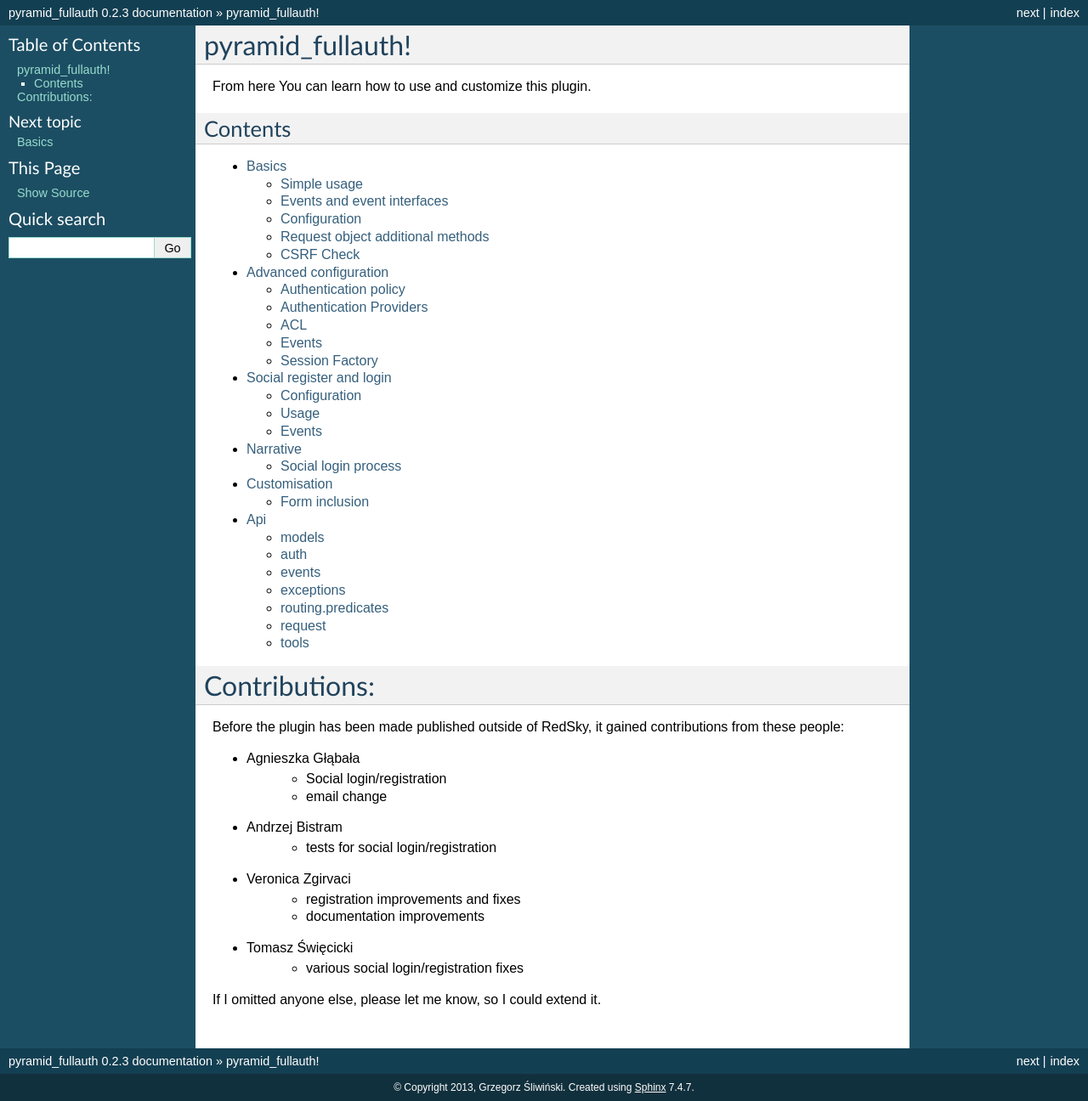
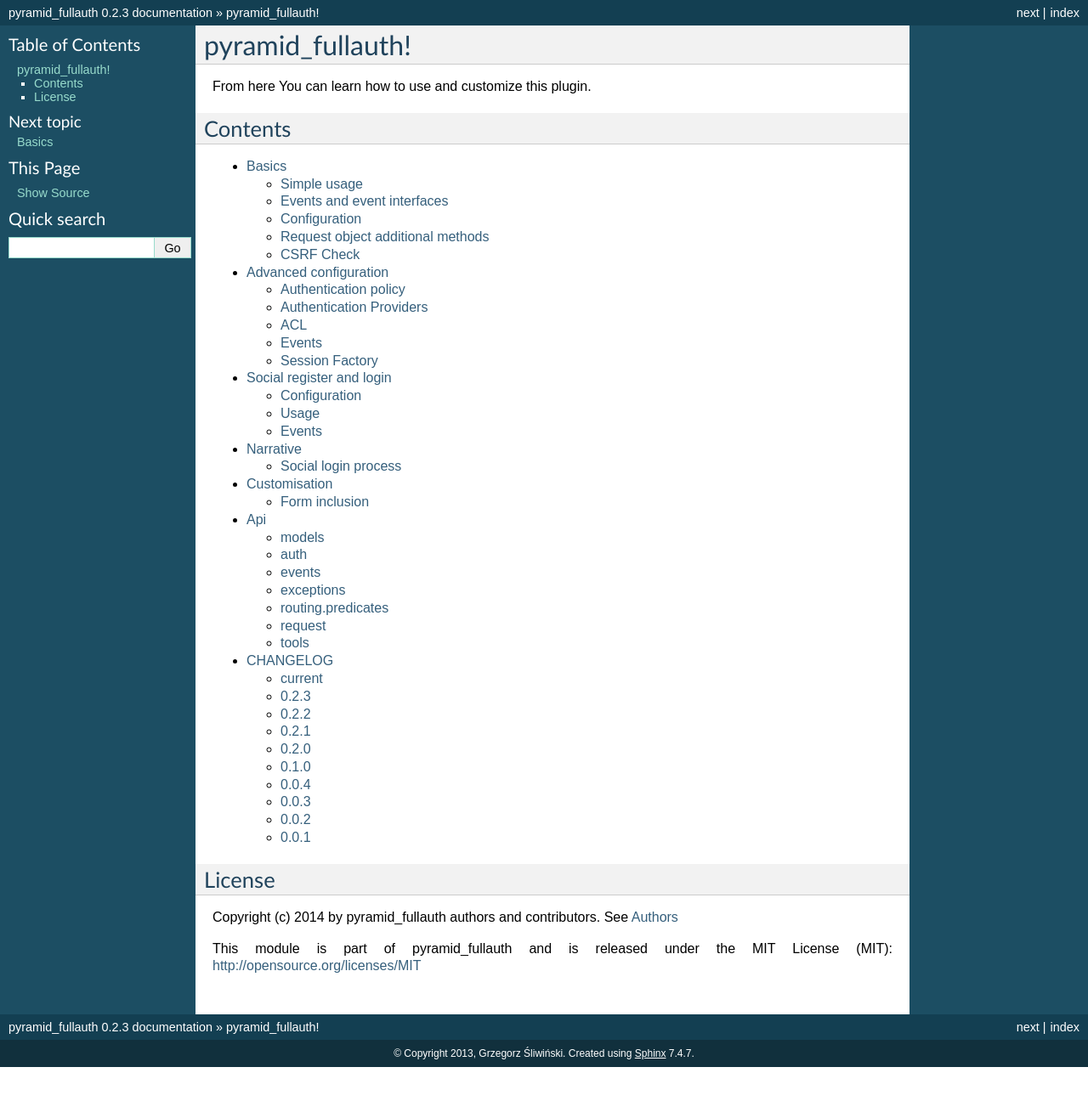
Before and after one commit to fizyk/pyramid_fullauth, a Sphinx documentation site: the page built from docs/source/index.rst, in a window 1280 px wide. Shown: the whole page at 85% size. Built offline with Sphinx 7.4.7, drawn with Linux system fonts in a browser that asks for light colours; after the commit the page ends 1256 px from its top, so only the background shows below that.

Commit message:
updated docs and changelog

```diff
--- /dev/null
+++ b/docs/source/authors.rst
@@ -0,0 +1,3 @@
+.. _authors:
+
+.. include:: ../../AUTHORS.rst
--- /dev/null
+++ b/docs/source/changelog.rst
@@ -0,0 +1,3 @@
+.. _changelog:
+
+.. include:: ../../CHANGES.rst
--- a/docs/source/index.rst
+++ b/docs/source/index.rst
@@ -19,22 +19,14 @@ Contents
    narrative
    customise
    api
+   changelog
 
 
-Contributions:
-==============
 
-Before the plugin has been made published outside of RedSky, it gained contributions from these people:
+License
+-------
 
-- Agnieszka Głąbała
-    - Social login/registration
-    - email change
-- Andrzej Bistram
-    - tests for social login/registration
-- Veronica Zgirvaci
-    - registration improvements and fixes
-    - documentation improvements
-- Tomasz Święcicki
-    - various social login/registration fixes
+Copyright (c) 2014 by pyramid_fullauth authors and contributors. See :ref:`authors`
 
-If I omitted anyone else, please let me know, so I could extend it.
+This module is part of pyramid_fullauth and is released under
+the MIT License (MIT): http://opensource.org/licenses/MIT
```
Also changed, not shown: CHANGES.rst (+15 -3 lines).
